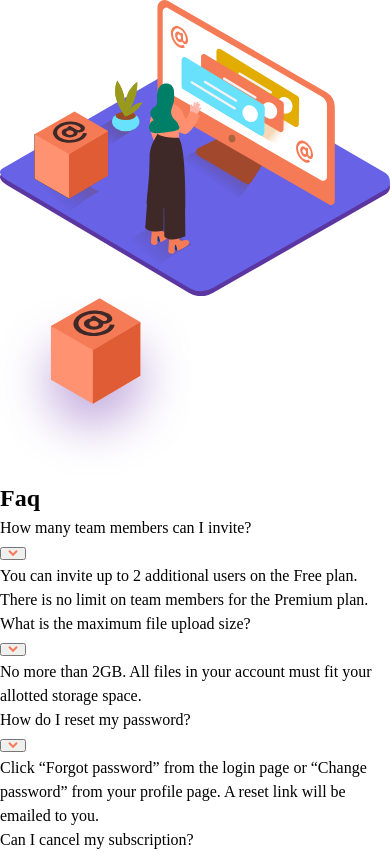
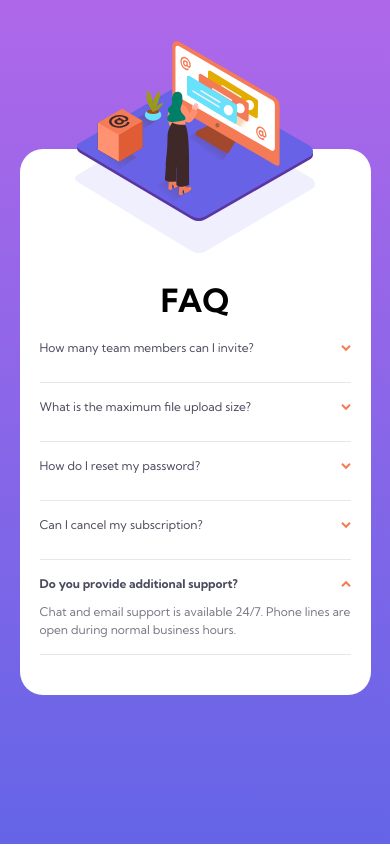
Before and after one commit to daniel-neyla/faq-accordion-card, a plain HTML site: page index.html in a window 390 px wide. Shown: the top 855 px of the page. Drawn offline with Linux system fonts and the light colour scheme.

Commit message:
Did the styling for the mobile screen size. Gonna do the javascript now before doing the styling for the desktop

```diff
--- a/css/reset.css
+++ b/css/reset.css
@@ -67,3 +67,30 @@ h6 {
 #__next {
   isolation: isolate;
 }
+
+/* Custom additions */
+
+:root,
+* {
+  box-sizing: border-box;
+}
+
+:root {
+  font-size: 62.5%;
+}
+
+a,
+a:hover,
+a:focus,
+a:active {
+  text-decoration: none;
+  color: inherit;
+}
+
+button {
+  border: none;
+  outline: none;
+  background: none;
+  cursor: pointer;
+  padding: 0;
+}
--- a/css/style.css
+++ b/css/style.css
@@ -18,3 +18,132 @@
   --fw-regular: 400;
   --fw-bold: 700;
 }
+
+body {
+  background: linear-gradient(
+    to bottom,
+    var(--clr-bg-gradient-1),
+    var(--clr-bg-gradient-2)
+  );
+  width: 100%;
+  min-height: 100vh;
+  font-size: 1.2rem;
+  font-weight: var(--fw-regular);
+  font-family: var(--ff-kumbh-sans);
+
+  display: grid;
+  place-items: center;
+}
+
+.faq__card {
+  background-color: #fff;
+  border-radius: 2.3rem;
+  width: 90%;
+  margin: auto;
+  /* margin: 2rem; */
+  display: grid;
+  grid: 10.4rem max-content / 1fr;
+  gap: 2.3rem;
+  padding: 0rem 2rem 4rem 2rem;
+  /* min-width: 30rem; */
+  max-width: 60rem;
+}
+
+.faq__img-container {
+  width: 100%;
+  height: 100%;
+  display: grid;
+  /* place-items: center; */
+  grid: "image-container" 1fr / 1fr;
+}
+
+.main-image {
+  background: url(/images/bg-pattern-mobile.svg);
+  background-repeat: no-repeat;
+  background-position: top center;
+  grid-area: image-container;
+  width: 100%;
+  height: 100%;
+  display: grid;
+  place-items: center;
+  grid: "images" 1fr / 1fr;
+}
+
+.main-image > picture {
+  grid-area: images;
+}
+
+.faq__women-illustration {
+  /* transform: translateY(-10%); */
+  width: 23.685rem;
+  height: auto;
+  transform: translateY(-10.8rem);
+  position: relative;
+}
+
+.faq__heading {
+  text-transform: uppercase;
+  font-size: 3.2rem;
+  text-align: center;
+}
+
+.faq__faq-item {
+  padding: 1.5rem 0;
+  border-bottom: 1px solid var(--clr-answer-seperation-border);
+  display: flex;
+  flex-direction: column;
+  gap: 1rem;
+}
+
+.wrapper {
+  display: flex;
+  justify-content: space-between;
+}
+
+.faq__question {
+  color: var(--clr-primary-700);
+}
+
+.faq__question:hover {
+  cursor: pointer;
+  transition: color 0.2s;
+  color: var(--clr-show-answer);
+}
+
+.faq__item-arrow-btn {
+  margin-left: 2rem;
+}
+
+.faq__faq-item:is(.active) .faq__question {
+  transition: font-weight 250ms;
+  font-weight: var(--fw-bold);
+}
+
+.faq__faq-item:is(.active) .faq__item-arrow-btn {
+  transition: transform 250ms;
+  transform: rotate(180deg);
+}
+
+.faq__answer {
+  /* display: none; */
+  height: 0;
+  overflow: hidden;
+  color: var(--clr-secondary-500);
+}
+
+/*
+
+
+
+.faq__content {
+}
+
+
+.faq__faqs-list {
+}
+
+
+
+isplay: none;
+}
+*/
--- a/index.html
+++ b/index.html
@@ -40,14 +40,15 @@
             src="./images/illustration-box-desktop.svg"
             alt="illustration of a box"
             class="faq__box-illustration"
+            style="display: none"
           />
         </section>
         <section class="faq__content">
           <h1 class="faq__heading">Faq</h1>
           <div class="faq__faqs-list">
             <div class="faq__faq-item">
-              <div class="faq__question">
-                <p>How many team members can I invite?</p>
+              <div class="wrapper">
+                <p class="faq__question">How many team members can I invite?</p>
                 <button class="faq__item-arrow-btn">
                   <img
                     src="./images/icon-arrow-down.svg"
@@ -63,8 +64,10 @@
               </div>
             </div>
             <div class="faq__faq-item">
-              <div class="faq__question">
-                <p>What is the maximum file upload size?</p>
+              <div class="wrapper">
+                <p class="faq__question">
+                  What is the maximum file upload size?
+                </p>
                 <button class="faq__item-arrow-btn">
                   <img
                     src="./images/icon-arrow-down.svg"
@@ -80,8 +83,8 @@
               </div>
             </div>
             <div class="faq__faq-item">
-              <div class="faq__question">
-                <p>How do I reset my password?</p>
+              <div class="wrapper">
+                <p class="faq__question">How do I reset my password?</p>
                 <button class="faq__item-arrow-btn">
                   <img
                     src="./images/icon-arrow-down.svg"
@@ -98,8 +101,8 @@
               </div>
             </div>
             <div class="faq__faq-item">
-              <div class="faq__question">
-                <p>Can I cancel my subscription?</p>
+              <div class="wrapper">
+                <p class="faq__question">Can I cancel my subscription?</p>
                 <button class="faq__item-arrow-btn">
                   <img
                     src="./images/icon-arrow-down.svg"
@@ -114,9 +117,9 @@
                 </p>
               </div>
             </div>
-            <div class="faq__faq-item">
-              <div class="faq__question">
-                <p>Do you provide additional support?</p>
+            <div class="faq__faq-item active">
+              <div class="wrapper">
+                <p class="faq__question">Do you provide additional support?</p>
                 <button class="faq__item-arrow-btn">
                   <img
                     src="./images/icon-arrow-down.svg"
@@ -124,7 +127,7 @@
                   />
                 </button>
               </div>
-              <div class="faq__answer">
+              <div class="faq__answer" style="height: auto">
                 <p>
                   Chat and email support is available 24/7. Phone lines are open
                   during normal business hours.
```
